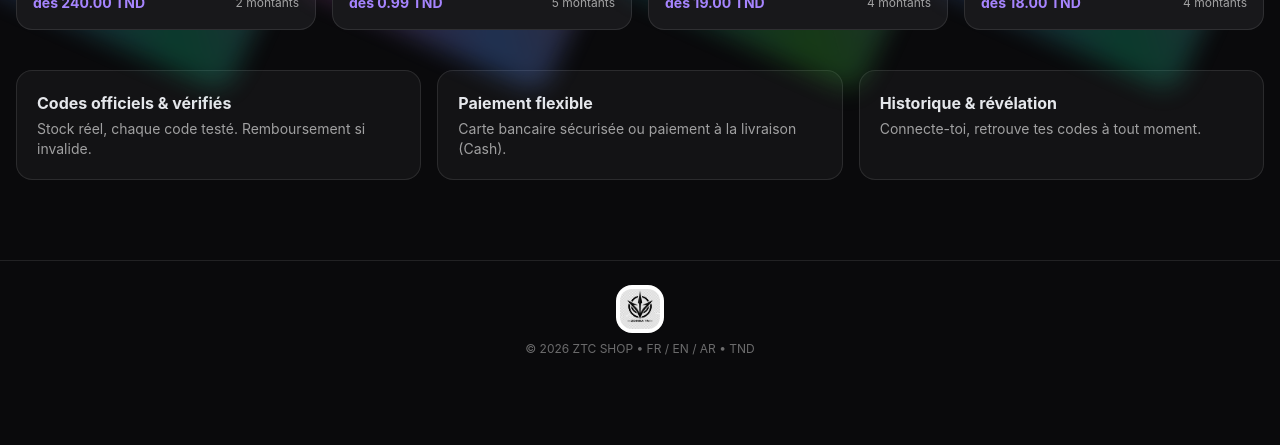
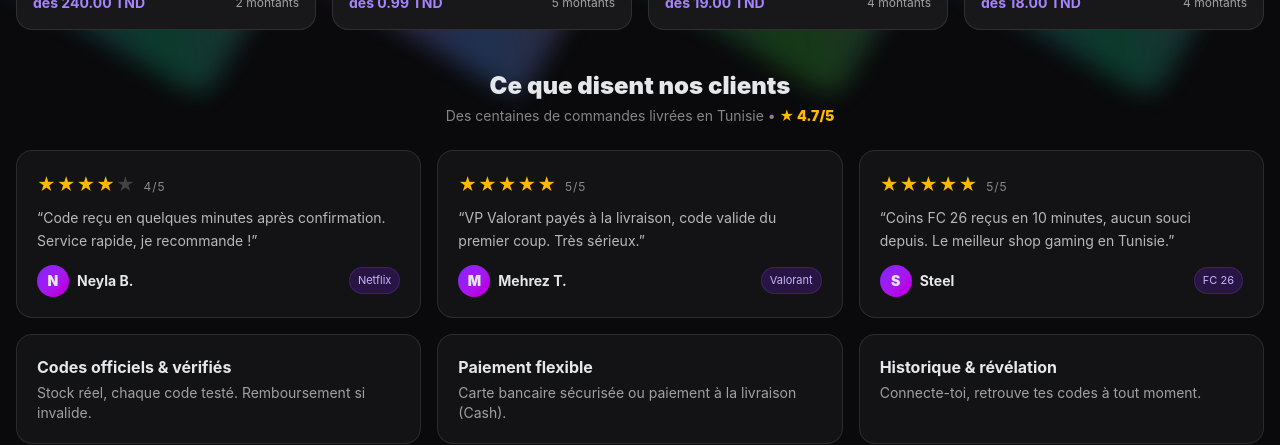
Before and after one commit to Blackzombie2026/ZTC-shop, a React (Vite) app: page / in a window 1280 px wide. Shown: the part 1327-1772 px from the top of the page. Before the commit the page ends 1708 px from the top, so only its background shows below. Built offline with nearby package versions, Linux system fonts and the light colour scheme; no server answers; the database is empty.

Commit message:
feat: avis clients (Neyla 4/5, Mehrez 5/5, Steel 5/5)

```diff
--- a/src/context/LanguageContext.jsx
+++ b/src/context/LanguageContext.jsx
@@ -77,6 +77,10 @@ fr: {
   tr_fee: 'Frais (TND, 0 = gratuit)', tr_status: 'Statut', tr_image_ph: 'Image URL (optionnel)',
   tr_delete_q: 'Supprimer ce tournoi et ses inscriptions ?', tr_login_needed: 'Connecte-toi pour inscrire ton équipe.',
   tr_full: 'Complet', tr_myteam: 'Mon équipe est inscrite ✓',
+  reviews_t: 'Ce que disent nos clients', reviews_sub: 'Des centaines de commandes livrées en Tunisie',
+  rev1: 'Code reçu en quelques minutes après confirmation. Service rapide, je recommande !',
+  rev2: 'VP Valorant payés à la livraison, code valide du premier coup. Très sérieux.',
+  rev3: 'Coins FC 26 reçus en 10 minutes, aucun souci depuis. Le meilleur shop gaming en Tunisie.',
   bracket: 'Tableau du tournoi', gen_bracket: 'Générer le bracket', add_team_btn: 'Ajouter',
   add_team_ph: 'Nom de l’équipe à ajouter', reset_bracket: 'Réinitialiser', reset_bracket_q: 'Effacer le bracket et tous les scores ?',
   validate: 'Valider', champion: 'Champion', standings: 'Classement', pts: 'Pts', wins: 'V', losses: 'D',
@@ -159,6 +163,10 @@ en: {
   tr_fee: 'Fee (TND, 0 = free)', tr_status: 'Status', tr_image_ph: 'Image URL (optional)',
   tr_delete_q: 'Delete this tournament and its registrations?', tr_login_needed: 'Log in to register your team.',
   tr_full: 'Full', tr_myteam: 'My team is registered ✓',
+  reviews_t: 'What our clients say', reviews_sub: 'Hundreds of orders delivered in Tunisia',
+  rev1: 'Code received minutes after confirmation. Fast service, I recommend!',
+  rev2: 'Valorant VP paid on delivery, valid code first try. Very serious.',
+  rev3: 'FC 26 coins received in 10 minutes, no issues since. Best gaming shop in Tunisia.',
   bracket: 'Tournament bracket', gen_bracket: 'Generate bracket', add_team_btn: 'Add',
   add_team_ph: 'Team name to add', reset_bracket: 'Reset', reset_bracket_q: 'Clear the bracket and all scores?',
   validate: 'Confirm', champion: 'Champion', standings: 'Standings', pts: 'Pts', wins: 'W', losses: 'L',
@@ -241,6 +249,10 @@ ar: {
   tr_fee: 'الرسوم (TND، 0 = مجاني)', tr_status: 'الحالة', tr_image_ph: 'رابط صورة (اختياري)',
   tr_delete_q: 'حذف هذه البطولة وتسجيلاتها؟', tr_login_needed: 'سجل الدخول لتسجيل فريقك.',
   tr_full: 'مكتمل', tr_myteam: 'فريقي مسجل ✓',
+  reviews_t: 'ماذا يقول عملاؤنا', reviews_sub: 'مئات الطلبات تم توصيلها في تونس',
+  rev1: 'استلمت الكود بعد دقائق من التأكيد. خدمة سريعة، أنصح به!',
+  rev2: 'دفعت VP فالورانت عند الاستلام، الكود شغال من أول مرة. جدي جداً.',
+  rev3: 'كوينز FC 26 وصلت في 10 دقائق، بدون مشاكل. أفضل متجر ألعاب في تونس.',
   bracket: 'جدول البطولة', gen_bracket: 'توليد الجدول', add_team_btn: 'أضف',
   add_team_ph: 'اسم الفريق', reset_bracket: 'تصفير', reset_bracket_q: 'مسح الجدول وكل النتائج؟',
   validate: 'تأكيد', champion: 'البطل', standings: 'الترتيب', pts: 'نقاط', wins: 'ف', losses: 'خ',
--- a/src/pages/Home.jsx
+++ b/src/pages/Home.jsx
@@ -21,6 +21,11 @@ export default function Home(){
     {title: t('trust1t'), desc: t('trust1d')},
     {title: t('trust2t'), desc: t('trust2d')},
     {title: t('trust3t'), desc: t('trust3d')},
+  ]
+  const reviews = [
+    { name: 'Neyla B.', rating: 4, text: t('rev1'), tag: 'Netflix' },
+    { name: 'Mehrez T.', rating: 5, text: t('rev2'), tag: 'Valorant' },
+    { name: 'Steel', rating: 5, text: t('rev3'), tag: 'FC 26' },
   ]
   return (
     <div>
@@ -111,6 +116,32 @@ export default function Home(){
         </div>
       </section>
 
+      {/* Avis clients */}
+      <section className="max-w-[1280px] mx-auto px-4 pb-4">
+        <div className="text-center mb-6 reveal">
+          <h2 className="text-2xl font-black">{t('reviews_t')}</h2>
+          <p className="text-sm text-white/50 mt-1">{t('reviews_sub')} • <span className="text-amber-400 font-black">★ 4.7/5</span></p>
+        </div>
+        <div className="grid md:grid-cols-3 gap-4">
+          {reviews.map((r,i)=>(
+            <div key={r.name} className="reveal rounded-2xl p-5 bg-white/[0.04] border border-white/10" style={{animationDelay:`${i*80}ms`}}>
+              <div className="text-lg tracking-wider">
+                {[1,2,3,4,5].map(s=> <span key={s} className={s<=r.rating?'text-amber-400':'text-white/20'}>★</span>)}
+                <span className="text-xs text-white/50 ml-2">{r.rating}/5</span>
+              </div>
+              <p className="text-sm text-white/70 mt-2 leading-relaxed">“{r.text}”</p>
+              <div className="mt-3 flex items-center justify-between">
+                <div className="flex items-center gap-2">
+                  <div className="w-8 h-8 rounded-full bg-gradient-to-br from-violet-600 to-fuchsia-600 flex items-center justify-center font-black text-sm">{r.name[0]}</div>
+                  <span className="font-bold text-sm">{r.name}</span>
+                </div>
+                <span className="text-[11px] px-2 py-1 rounded-full bg-violet-600/20 border border-violet-500/20 text-violet-300">{r.tag}</span>
+              </div>
+            </div>
+          ))}
+        </div>
+      </section>
+
       <section className="max-w-[1280px] mx-auto px-4 pb-12 grid md:grid-cols-3 gap-4">
         {trust.map(f=>(
           <div key={f.title} className="rounded-2xl p-5 bg-white/[0.04] border border-white/10">
```
